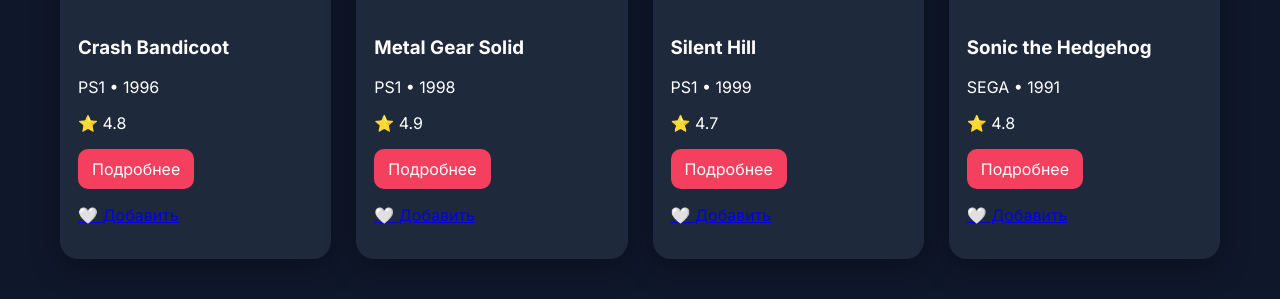
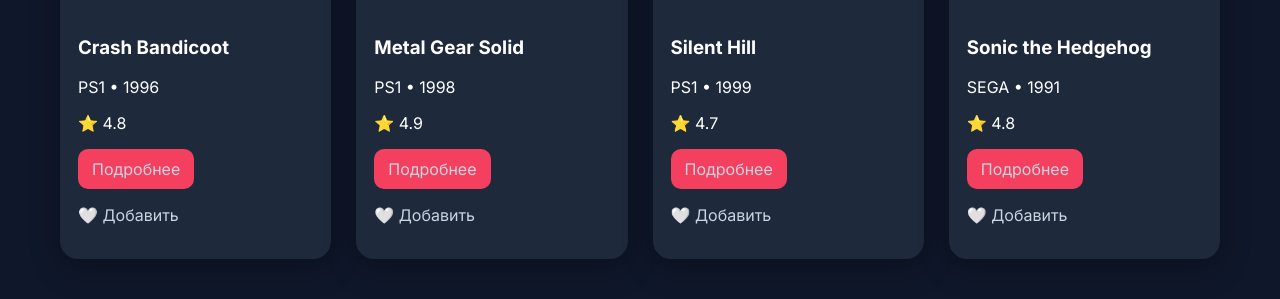
Before and after one commit to Likaomg/qweqwetest, a Flask app: page / in a window 1280 px wide. Shown: the part 610-909 px from the top of the page. Run offline with Flask 3, Linux system fonts and the light colour scheme; data comes from the database, SQL or seed files in the repository.

Commit message:
Fix blue link styling on favorite button

```diff
--- a/static/style.css
+++ b/static/style.css
@@ -13,6 +13,7 @@
 .card:hover{transform:translateY(-6px)}
 .cover{width:100%;height:220px;object-fit:cover;border-radius:18px 18px 0 0}
 .info{padding:18px}
+.info a{color:#cbd5e1;text-decoration:none}
 .btn{display:inline-block;background:#f43f5e;color:white;padding:10px 14px;border-radius:10px;text-decoration:none}
 .page{max-width:1000px;margin:auto;padding:40px}
 .auth{max-width:400px;margin:80px auto;background:#1e293b;padding:30px;border-radius:16px}
```
